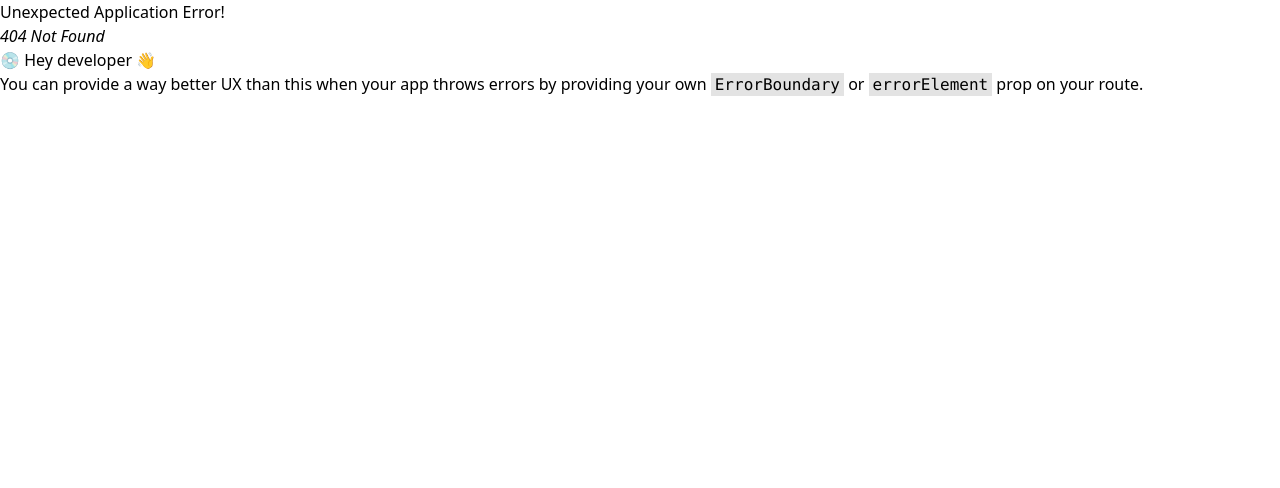
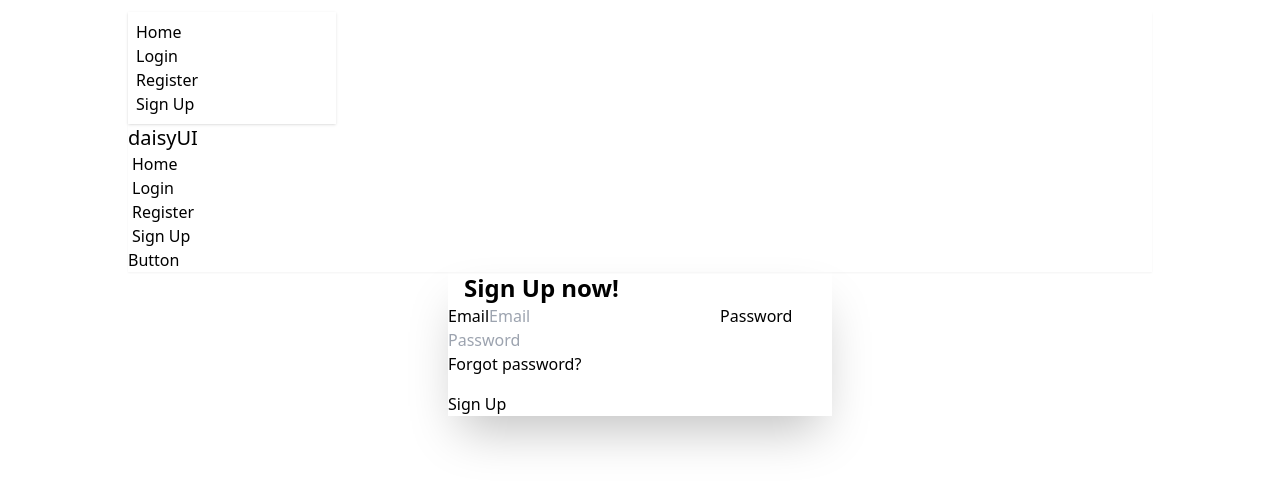
Before and after one commit to shahadot99999/email-password-auth2025, a React (Vite) app: page /signUp in a window 1280 px wide. Before the commit this address had no page. Shown: the top 488 px of the page. Built offline with nearby package versions, Linux system fonts and the light colour scheme.

Commit message:
recap create user using email and password

```diff
--- a/src/components/Header/Header.jsx
+++ b/src/components/Header/Header.jsx
@@ -6,7 +6,7 @@
         <li><NavLink to="/">Home</NavLink></li>
         <li><NavLink to="/login">Login</NavLink></li>
         <li><NavLink to="/register">Register</NavLink></li>
-        <li><NavLink to="/register2">Register 2</NavLink></li>
+        <li><NavLink to="/signUp">Sign Up</NavLink></li>
 
     </>
     return (
--- /dev/null
+++ b/src/components/SignUp/SignUp.jsx
@@ -0,0 +1,51 @@
+import { createUserWithEmailAndPassword } from 'firebase/auth';
+import React, { useState } from 'react';
+import { auth } from '../../firebase.init';
+
+const SignUp = () => {
+
+    const [errorMessage, setErrorMessage]= useState('');
+
+    const handleSignUp = e=>{
+        e.preventDefault();
+        const email = e.target.email.value;
+        const password = e.target.password.value;
+        //console.log(e.target.email.value);
+        //concole.log(e.target.password.value);
+        console.log(email, password);
+
+       //reset error and status
+       setErrorMessage('');
+
+        //create user with email and password
+        createUserWithEmailAndPassword(auth, email, password)
+        .then(result=>{
+            console.log(result.user);
+        })
+        .catch(error=>{
+            console.log('Error', error.message);
+            setErrorMessage(error.message)
+        })
+    }
+
+    return (
+        <div className="card bg-base-100 w-full mx-auto max-w-sm shrink-0 shadow-2xl">
+            <h3 className="text-2xl ml-4 font-bold">Sign Up now!</h3>
+            <div  className="card-body">
+                <form onSubmit={handleSignUp} className="form">
+                    <label className="label">Email</label>
+                    <input type="email" name='email' className="input" placeholder="Email" />
+                    <label className="label">Password</label>
+                    <input type="password" name='password' className="input" placeholder="Password" />
+                    <div><a className="link link-hover">Forgot password?</a></div>
+                    <button type="submit" className="btn btn-neutral mt-4">Sign Up</button>
+                </form>
+                {
+                    errorMessage && <p className='tesxt-red-600'>{errorMessage}</p>
+                }
+            </div>
+        </div>
+    );
+};
+
+export default SignUp;
--- a/src/main.jsx
+++ b/src/main.jsx
@@ -11,6 +11,7 @@
 import Home from './components/Home/Home.jsx';
 import Login from './components/Login/Login.jsx';
 import Register from './components/Register/Register.jsx';
+import SignUp from './components/SignUp/SignUp.jsx';
 
 
 const router = createBrowserRouter([
@@ -29,6 +30,10 @@
       {
         path: 'register',
         element: <Register></Register>
+      },
+      {
+        path: 'signUp',
+        element: <SignUp></SignUp>
       }
     ]
   },
```
